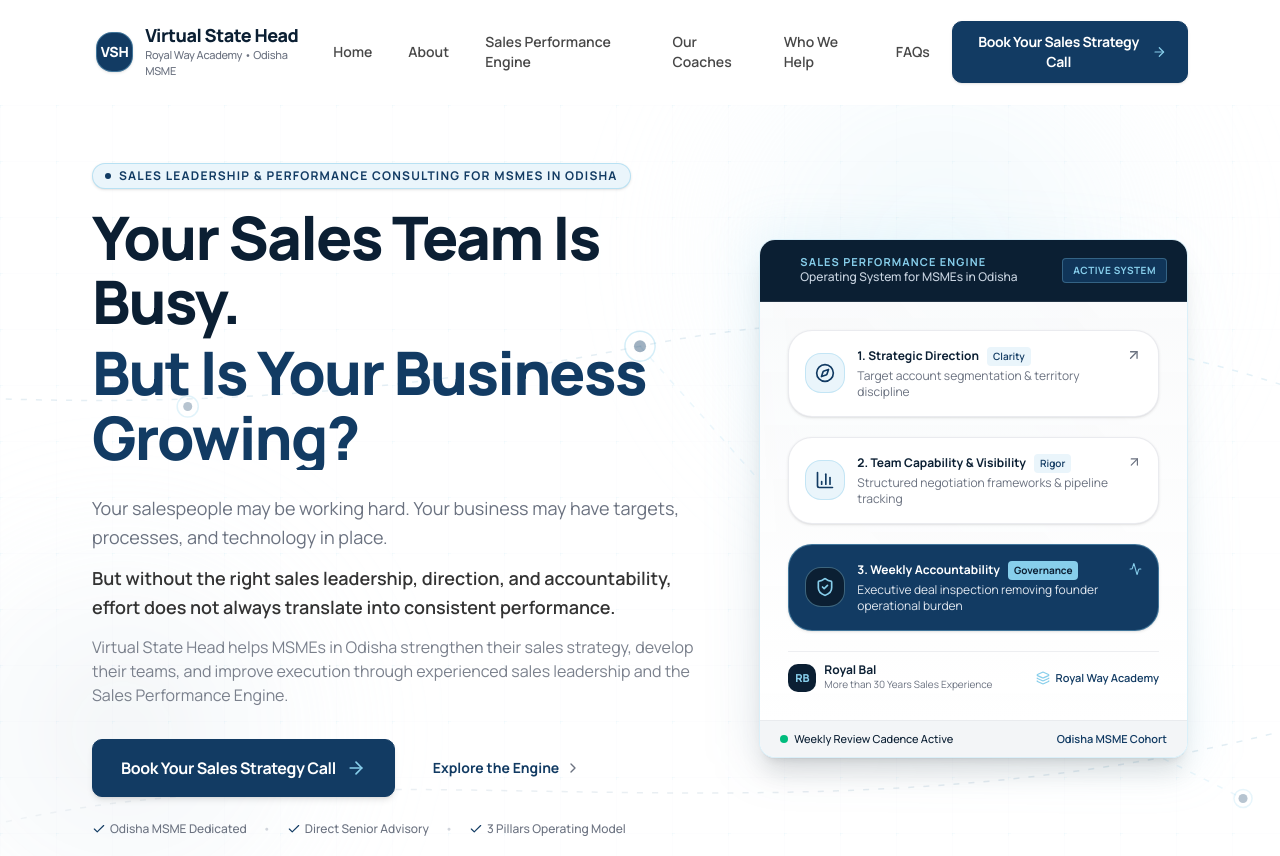
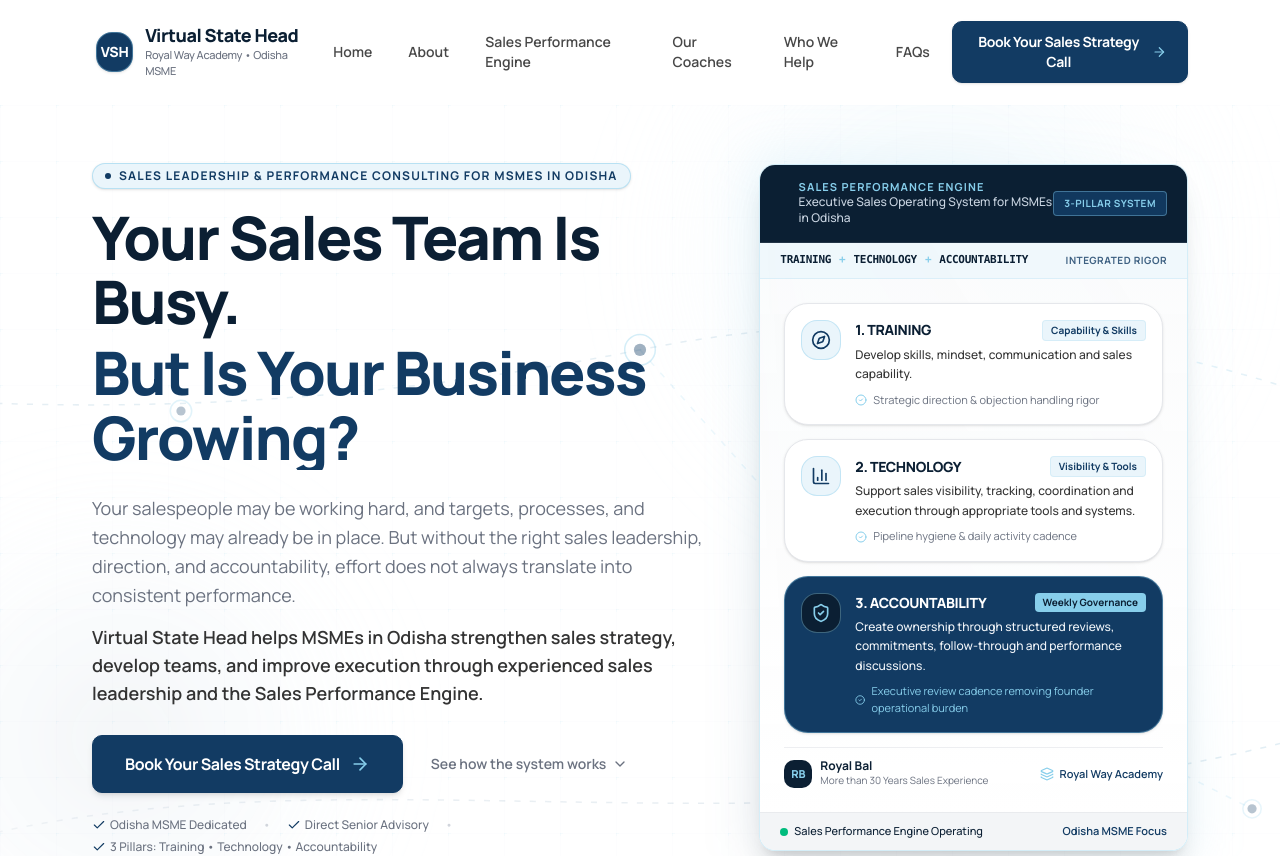
Before and after one commit to Bedant1424/virtual-state-head, a React (Vite) app: page / in a window 1280 px wide. Shown: the top 856 px of the page. Built offline with nearby package versions, Linux system fonts and the light colour scheme.

Commit message:
fix(hero): align engine pillars and refine hero conversion flow

```diff
--- a/src/sections/Hero/Hero.tsx
+++ b/src/sections/Hero/Hero.tsx
@@ -9,7 +9,7 @@
 import { SectionTransition } from './SectionTransition';
 import { siteContent } from '@/data/siteContent';
 import { useReducedMotion } from '@/hooks/useReducedMotion';
-import { ArrowRight, ChevronRight, Check } from 'lucide-react';
+import { ArrowRight, ChevronDown, Check } from 'lucide-react';
 
 export interface HeroProps {
   onCtaClick?: () => void;
@@ -76,36 +76,33 @@
                 </motion.h1>
               </div>
 
-              {/* Step 5: Compact Supporting Copy */}
+              {/* Step 5: Refined Supporting Copy (1 short paragraph + 1 concise sentence) */}
               <motion.div
-                initial={reducedMotion ? { opacity: 1 } : { opacity: 0, y: 16 }}
+                initial={reducedMotion ? { opacity: 1 } : { opacity: 0, y: 14 }}
                 animate={{ opacity: 1, y: 0 }}
-                transition={{ duration: 0.45, delay: 0.35 }}
-                className="space-y-3 max-w-2xl text-muted text-base sm:text-lg leading-relaxed mb-8"
+                transition={{ duration: 0.45, delay: 0.32 }}
+                className="space-y-3 max-w-2xl text-muted text-base sm:text-lg leading-relaxed mb-7"
               >
                 <p>
-                  Your salespeople may be working hard. Your business may have targets, processes, and technology in place.
+                  Your salespeople may be working hard, and targets, processes, and technology may already be in place. But without the right sales leadership, direction, and accountability, effort does not always translate into consistent performance.
                 </p>
-                <p className="font-semibold text-charcoal">
-                  But without the right sales leadership, direction, and accountability, effort does not always translate into consistent performance.
-                </p>
-                <p className="text-sm sm:text-base text-muted/90">
-                  Virtual State Head helps MSMEs in Odisha strengthen their sales strategy, develop their teams, and improve execution through experienced sales leadership and the Sales Performance Engine.
+                <p className="font-semibold text-charcoal text-base sm:text-lg">
+                  Virtual State Head helps MSMEs in Odisha strengthen sales strategy, develop teams, and improve execution through experienced sales leadership and the Sales Performance Engine.
                 </p>
               </motion.div>
 
-              {/* Step 6: Prominent Primary CTA & Secondary Action */}
+              {/* Step 6: Dominant Primary CTA & Lightweight Scroll Cue */}
               <motion.div
-                initial={reducedMotion ? { opacity: 1 } : { opacity: 0, y: 16 }}
+                initial={reducedMotion ? { opacity: 1 } : { opacity: 0, y: 14 }}
                 animate={{ opacity: 1, y: 0 }}
-                transition={{ duration: 0.45, delay: 0.45 }}
-                className="flex flex-col sm:flex-row items-stretch sm:items-center gap-3.5 w-full sm:w-auto"
+                transition={{ duration: 0.45, delay: 0.42 }}
+                className="flex flex-col sm:flex-row items-start sm:items-center gap-4 sm:gap-6 w-full sm:w-auto"
               >
                 <Button
                   variant="primary"
                   size="lg"
                   onClick={onCtaClick}
-                  className="gap-2.5 shadow-md hover:shadow-lg font-bold text-base px-7 py-4"
+                  className="w-full sm:w-auto gap-2.5 shadow-md hover:shadow-lg font-bold text-base px-8 py-4 bg-deep-blue text-white hover:bg-navy border border-deep-blue hover:border-sky-brand"
                   aria-label="Book Your Sales Strategy Call with Virtual State Head"
                 >
                   <span>{siteContent.cta.primaryLabel}</span>
@@ -114,33 +111,34 @@
 
                 <a
                   href="#engine"
-                  className="inline-flex items-center justify-center gap-1.5 px-6 py-4 rounded-md text-sm font-bold text-deep-blue hover:text-navy hover:bg-soft-blue/60 transition-colors focus-visible:outline-none focus-visible:ring-2 focus-visible:ring-sky-brand"
+                  className="inline-flex items-center gap-1.5 text-xs sm:text-sm font-semibold text-muted hover:text-deep-blue transition-colors group focus-visible:outline-none focus-visible:ring-2 focus-visible:ring-sky-brand rounded py-2 px-1"
+                  aria-label="Scroll to see how the Sales Performance Engine works"
                 >
-                  <span>{siteContent.cta.secondaryLabel}</span>
-                  <ChevronRight className="w-4 h-4 text-muted" />
+                  <span>See how the system works</span>
+                  <ChevronDown className="w-4 h-4 text-muted group-hover:text-deep-blue group-hover:translate-y-0.5 transition-all" />
                 </a>
               </motion.div>
 
-              {/* Key Trust Highlights */}
+              {/* Key Trust & Positioning Alignment */}
               <motion.div
                 initial={reducedMotion ? { opacity: 1 } : { opacity: 0 }}
                 animate={{ opacity: 1 }}
-                transition={{ duration: 0.4, delay: 0.55 }}
+                transition={{ duration: 0.4, delay: 0.52 }}
                 className="mt-6 flex flex-wrap items-center gap-x-4 gap-y-1.5 text-xs text-muted font-medium"
               >
                 <div className="flex items-center gap-1">
-                  <Check className="w-3.5 h-3.5 text-deep-blue" />
+                  <Check className="w-3.5 h-3.5 text-deep-blue shrink-0" />
                   <span>Odisha MSME Dedicated</span>
                 </div>
                 <span className="text-gray-300">•</span>
                 <div className="flex items-center gap-1">
-                  <Check className="w-3.5 h-3.5 text-deep-blue" />
+                  <Check className="w-3.5 h-3.5 text-deep-blue shrink-0" />
                   <span>Direct Senior Advisory</span>
                 </div>
                 <span className="text-gray-300">•</span>
                 <div className="flex items-center gap-1">
-                  <Check className="w-3.5 h-3.5 text-deep-blue" />
-                  <span>3 Pillars Operating Model</span>
+                  <Check className="w-3.5 h-3.5 text-deep-blue shrink-0" />
+                  <span>3 Pillars: Training • Technology • Accountability</span>
                 </div>
               </motion.div>
             </motion.div>
--- a/src/sections/Hero/HeroVisual.tsx
+++ b/src/sections/Hero/HeroVisual.tsx
@@ -1,5 +1,5 @@
 import React from 'react';
-import { Compass, ShieldCheck, BarChart3, Activity, Layers, ArrowUpRight } from 'lucide-react';
+import { Compass, ShieldCheck, BarChart3, Layers, CheckCircle2 } from 'lucide-react';
 import { useReducedMotion } from '@/hooks/useReducedMotion';
 import { cn } from '@/lib/utils';
 
@@ -9,9 +9,14 @@
 
 /**
  * HeroVisual
- * An original, abstract business-performance system visual.
- * Replaces generic stock photography with a multi-layered architectural diagram
- * communicating direction, alignment, weekly governance, and sales leadership.
+ * Authoritative architectural visualization of the Sales Performance Engine.
+ *
+ * Primary Hierarchy:
+ * TRAINING + TECHNOLOGY + ACCOUNTABILITY = SALES PERFORMANCE ENGINE
+ *
+ * Pillar 1: TRAINING - Develop skills, mindset, communication and sales capability.
+ * Pillar 2: TECHNOLOGY - Support sales visibility, tracking, coordination and execution through appropriate tools and systems.
+ * Pillar 3: ACCOUNTABILITY - Create ownership through structured reviews, commitments, follow-through and performance discussions.
  */
 export const HeroVisual: React.FC<HeroVisualProps> = ({ className }) => {
   const reducedMotion = useReducedMotion();
@@ -23,100 +28,128 @@
         className
       )}
     >
-      {/* Subtle Background Glow Plane */}
+      {/* Subtle Ambient Glow Plane */}
       <div
         className="absolute -inset-2 rounded-2xl bg-gradient-to-tr from-deep-blue/10 via-sky-brand/15 to-transparent blur-xl pointer-events-none"
         aria-hidden="true"
       />
 
       {/* Main Architectural Visual Container */}
-      <div className="relative rounded-2xl bg-white/95 border border-sky-brand/30 shadow-xl overflow-hidden backdrop-blur-sm">
-        {/* Top Telemetry Header */}
+      <div className="relative rounded-2xl bg-white/95 border border-sky-brand/35 shadow-xl overflow-hidden backdrop-blur-sm">
+        {/* Top Architecture Header */}
         <div className="bg-navy px-5 py-4 text-white border-b border-white/10 flex items-center justify-between">
           <div className="flex items-center gap-2.5">
-            <span className="w-2.5 h-2.5 rounded-full bg-sky-brand animate-ping" />
+            <span
+              className={cn(
+                'w-2.5 h-2.5 rounded-full bg-sky-brand',
+                !reducedMotion && 'animate-ping'
+              )}
+            />
             <div>
               <span className="text-[11px] font-bold uppercase tracking-widest text-sky-brand block leading-none">
                 Sales Performance Engine
               </span>
               <span className="text-xs text-slate-300 font-medium mt-0.5 block">
-                Operating System for MSMEs in Odisha
+                Executive Sales Operating System for MSMEs in Odisha
               </span>
             </div>
           </div>
-          <span className="px-2.5 py-1 rounded bg-deep-blue/80 border border-sky-brand/30 text-[10px] font-bold text-sky-brand uppercase tracking-wider">
-            Active System
+          <span className="px-2.5 py-1 rounded bg-deep-blue/90 border border-sky-brand/40 text-[10px] font-bold text-sky-brand uppercase tracking-wider shrink-0">
+            3-Pillar System
           </span>
         </div>
 
-        {/* Central Core: The 3 Operational Pillars Architecture */}
-        <div className="p-6 sm:p-7 space-y-5 bg-gradient-to-b from-paper/40 to-white">
-          {/* Diagnostic & Alignment Vector */}
-          <div className="p-4 rounded-xl bg-white border border-gray-200/80 shadow-sm relative overflow-hidden group hover:border-sky-brand transition-colors">
-            <div className="flex items-start justify-between">
-              <div className="flex items-center gap-3">
-                <div className="w-10 h-10 rounded-lg bg-soft-blue text-deep-blue flex items-center justify-center border border-sky-brand/40 shrink-0">
-                  <Compass className="w-5 h-5" />
+        {/* System Formula Banner: Makes the equation unmistakable */}
+        <div className="bg-soft-blue/70 px-5 py-2.5 border-b border-sky-brand/20 flex items-center justify-between text-xs">
+          <div className="flex items-center gap-1.5 sm:gap-2 font-mono font-bold text-[11px] text-deep-blue tracking-tight">
+            <span className="text-navy">TRAINING</span>
+            <span className="text-sky-brand font-black">+</span>
+            <span className="text-navy">TECHNOLOGY</span>
+            <span className="text-sky-brand font-black">+</span>
+            <span className="text-navy">ACCOUNTABILITY</span>
           </div>
-                <div>
-                  <div className="flex items-center gap-2">
-                    <span className="text-xs font-bold text-navy">1. Strategic Direction</span>
-                    <span className="text-[10px] font-semibold text-deep-blue bg-soft-blue px-1.5 py-0.5 rounded">
-                      Clarity
+          <span className="text-[10px] font-bold text-deep-blue/80 uppercase tracking-wider hidden sm:inline">
+            Integrated Rigor
           </span>
         </div>
-                  <p className="text-xs text-muted mt-0.5">
-                    Target account segmentation & territory discipline
+
+        {/* Central Core: The 3 Official System Pillars */}
+        <div className="p-5 sm:p-6 space-y-3.5 bg-gradient-to-b from-paper/30 to-white">
+          {/* PILLAR 1: TRAINING */}
+          <div className="p-4 rounded-xl bg-white border border-gray-200 shadow-sm relative overflow-hidden group hover:border-sky-brand/60 transition-colors">
+            <div className="flex items-start gap-3.5">
+              <div className="w-10 h-10 rounded-lg bg-soft-blue text-deep-blue flex items-center justify-center border border-sky-brand/40 shrink-0">
+                <Compass className="w-5 h-5 text-deep-blue" />
+              </div>
+              <div className="flex-1 min-w-0">
+                <div className="flex items-center justify-between gap-2 mb-1">
+                  <h3 className="text-sm font-extrabold text-navy tracking-tight uppercase">
+                    1. Training
+                  </h3>
+                  <span className="text-[10px] font-bold text-deep-blue bg-soft-blue px-2 py-0.5 rounded border border-sky-brand/20">
+                    Capability & Skills
+                  </span>
+                </div>
+                <p className="text-xs text-charcoal leading-relaxed font-medium">
+                  Develop skills, mindset, communication and sales capability.
                 </p>
+                <div className="mt-2 flex items-center gap-1.5 text-[11px] text-muted">
+                  <CheckCircle2 className="w-3 h-3 text-sky-brand" />
+                  <span>Strategic direction & objection handling rigor</span>
                 </div>
               </div>
-              <ArrowUpRight className="w-4 h-4 text-muted group-hover:text-deep-blue transition-colors" />
             </div>
           </div>
 
-          {/* Capability & Team Execution Vector */}
-          <div className="p-4 rounded-xl bg-white border border-gray-200/80 shadow-sm relative overflow-hidden group hover:border-sky-brand transition-colors">
-            <div className="flex items-start justify-between">
-              <div className="flex items-center gap-3">
+          {/* PILLAR 2: TECHNOLOGY */}
+          <div className="p-4 rounded-xl bg-white border border-gray-200 shadow-sm relative overflow-hidden group hover:border-sky-brand/60 transition-colors">
+            <div className="flex items-start gap-3.5">
               <div className="w-10 h-10 rounded-lg bg-soft-blue text-deep-blue flex items-center justify-center border border-sky-brand/40 shrink-0">
-                  <BarChart3 className="w-5 h-5" />
+                <BarChart3 className="w-5 h-5 text-deep-blue" />
               </div>
-                <div>
-                  <div className="flex items-center gap-2">
-                    <span className="text-xs font-bold text-navy">2. Team Capability & Visibility</span>
-                    <span className="text-[10px] font-semibold text-deep-blue bg-soft-blue px-1.5 py-0.5 rounded">
-                      Rigor
+              <div className="flex-1 min-w-0">
+                <div className="flex items-center justify-between gap-2 mb-1">
+                  <h3 className="text-sm font-extrabold text-navy tracking-tight uppercase">
+                    2. Technology
+                  </h3>
+                  <span className="text-[10px] font-bold text-deep-blue bg-soft-blue px-2 py-0.5 rounded border border-sky-brand/20">
+                    Visibility & Tools
                   </span>
                 </div>
-                  <p className="text-xs text-muted mt-0.5">
-                    Structured negotiation frameworks & pipeline tracking
+                <p className="text-xs text-charcoal leading-relaxed font-medium">
+                  Support sales visibility, tracking, coordination and execution through appropriate tools and systems.
                 </p>
+                <div className="mt-2 flex items-center gap-1.5 text-[11px] text-muted">
+                  <CheckCircle2 className="w-3 h-3 text-sky-brand" />
+                  <span>Pipeline hygiene & daily activity cadence</span>
                 </div>
               </div>
-              <ArrowUpRight className="w-4 h-4 text-muted group-hover:text-deep-blue transition-colors" />
             </div>
           </div>
 
-          {/* Governance & Weekly Reviews Vector */}
+          {/* PILLAR 3: ACCOUNTABILITY */}
           <div className="p-4 rounded-xl bg-deep-blue text-white border border-sky-brand/40 shadow-sm relative overflow-hidden">
-            <div className="flex items-start justify-between">
-              <div className="flex items-center gap-3">
+            <div className="flex items-start gap-3.5">
               <div className="w-10 h-10 rounded-lg bg-navy text-sky-brand flex items-center justify-center border border-sky-brand/40 shrink-0">
-                  <ShieldCheck className="w-5 h-5" />
+                <ShieldCheck className="w-5 h-5 text-sky-brand" />
               </div>
-                <div>
-                  <div className="flex items-center gap-2">
-                    <span className="text-xs font-bold text-white">3. Weekly Accountability</span>
-                    <span className="text-[10px] font-bold text-navy bg-sky-brand px-1.5 py-0.5 rounded">
-                      Governance
+              <div className="flex-1 min-w-0">
+                <div className="flex items-center justify-between gap-2 mb-1">
+                  <h3 className="text-sm font-extrabold text-white tracking-tight uppercase">
+                    3. Accountability
+                  </h3>
+                  <span className="text-[10px] font-bold text-navy bg-sky-brand px-2 py-0.5 rounded">
+                    Weekly Governance
                   </span>
                 </div>
-                  <p className="text-xs text-slate-200 mt-0.5">
-                    Executive deal inspection removing founder operational burden
+                <p className="text-xs text-slate-100 leading-relaxed font-medium">
+                  Create ownership through structured reviews, commitments, follow-through and performance discussions.
                 </p>
+                <div className="mt-2 flex items-center gap-1.5 text-[11px] text-sky-brand">
+                  <CheckCircle2 className="w-3 h-3 text-sky-brand" />
+                  <span>Executive review cadence removing founder operational burden</span>
                 </div>
               </div>
-              <Activity className="w-4 h-4 text-sky-brand" />
             </div>
           </div>
 
@@ -147,9 +180,9 @@
                 !reducedMotion && 'animate-pulse'
               )}
             />
-            <span className="font-medium text-navy">Weekly Review Cadence Active</span>
+            <span className="font-medium text-navy">Sales Performance Engine Operating</span>
           </div>
-          <span className="font-semibold text-deep-blue">Odisha MSME Cohort</span>
+          <span className="font-semibold text-deep-blue">Odisha MSME Focus</span>
         </div>
       </div>
     </div>
```
Lines whose indentation alone changed are shown as unchanged.
